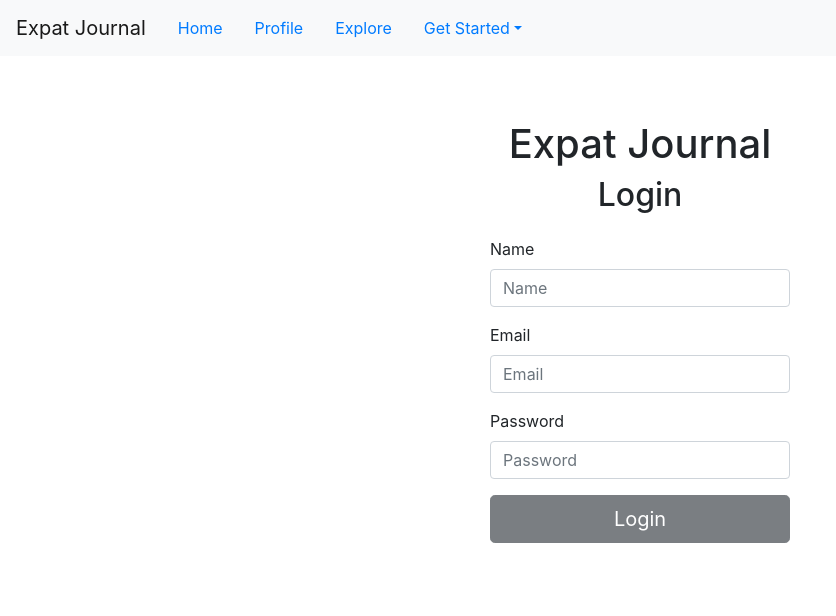
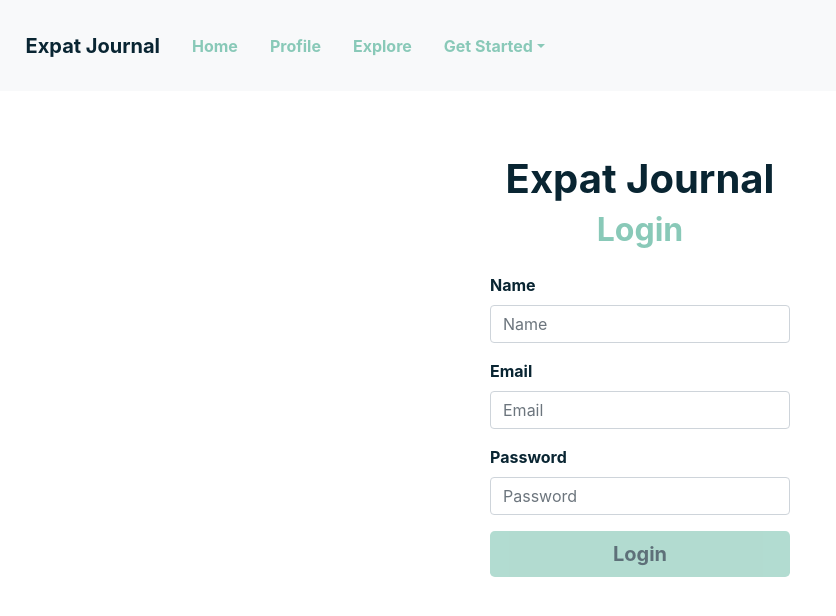
Before and after one commit to Cory-Thomas/Front-End, a React (Create React App) app in the folder my-app/: page /Login in a window 1280 px wide. Shown: the top 616 px of the page, without its empty margins (0-836 px from the left). Built offline with nearby package versions, Linux system fonts and the light colour scheme.

Commit message:
Further style the login and profile pages

```diff
--- a/my-app/public/index.html
+++ b/my-app/public/index.html
@@ -5,6 +5,7 @@
     <link rel="icon" href="%PUBLIC_URL%/favicon.ico" />
     <meta name="viewport" content="width=device-width, initial-scale=1" />
     <meta name="theme-color" content="#000000" />
+    <link href="https://fonts.googleapis.com/css2?family=Montserrat:wght@400;500&display=swap" rel="stylesheet">
     <meta
       name="description"
       content="Web site created using create-react-app"
--- a/my-app/src/App.js
+++ b/my-app/src/App.js
@@ -25,27 +25,27 @@ export default function App() {
 
   return (
     <Router>
-      <Navbar color="light" light expand="md">
-        <NavbarBrand href="/">Expat Journal</NavbarBrand>
+      <Navbar style={{padding: '2%'}} color="light" light expand="md">
+        <NavbarBrand style={{color: '#092532', fontWeight: 'bold'}} href="/">Expat Journal</NavbarBrand>
           <Nav>
-            <NavLink href='/'>Home</NavLink>
+            <NavLink style={{color: '#89c9b8', fontWeight: 'bold'}} href='/'>Home</NavLink>
           </Nav>
           <Nav>
-            <NavLink href='/Profile'>Profile</NavLink>
+            <NavLink style={{color: '#89c9b8', fontWeight: 'bold'}} href='/Profile'>Profile</NavLink>
           </Nav>
           <Nav>
-            <NavLink href='/Explore'>Explore</NavLink>
+            <NavLink style={{color: '#89c9b8', fontWeight: 'bold'}} href='/Explore'>Explore</NavLink>
           </Nav>
           <UncontrolledDropdown>
-              <DropdownToggle nav caret>
+              <DropdownToggle style={{color: '#89c9b8', fontWeight: 'bold'}} nav caret>
                 Get Started
               </DropdownToggle>
               <DropdownMenu right>
                 <DropdownItem>
-                  <NavLink href='/Signup'>Signup</NavLink>
+                  <NavLink style={{color: '#89c9b8', fontWeight: 'bold'}} href='/Signup'>Signup</NavLink>
                 </DropdownItem>
                 <DropdownItem>
-                  <NavLink href='/Login'>Login</NavLink>
+                  <NavLink style={{color: '#89c9b8', fontWeight: 'bold'}} href='/Login'>Login</NavLink>
                 </DropdownItem>
               </DropdownMenu>
             </UncontrolledDropdown>
--- a/my-app/src/Login.js
+++ b/my-app/src/Login.js
@@ -79,8 +79,8 @@ const initialFormValues = {
 
     return (
       <div className='form-header'>
-        <header><h1 className='center-text'>Expat Journal</h1></header>
-        <header><h2 className='center-text'>Login</h2></header>
+        <header><h1 className='center-text' style={{color: '#092532', fontWeight: 'bold'}}>Expat Journal</h1></header>
+        <header><h2 className='center-text' style={{color: '#89c9b8', fontWeight: 'bold'}}>Login</h2></header>
         <LoginForm
           values={formValues}
           inputChange={inputChange}
--- a/my-app/src/LoginForm.js
+++ b/my-app/src/LoginForm.js
@@ -25,7 +25,7 @@ export default function LoginForm(props) {
     <Form className='form-container' onSubmit={onSubmit}>
       <div className='form-inputs'>
         <FormGroup>
-        <Label>Name</Label>
+        <Label style={{color: '#092532', fontWeight: 'bold'}}>Name</Label>
           <Input
             value={values.name}
             onChange={onInputChange}
@@ -35,7 +35,7 @@ export default function LoginForm(props) {
           />
         </FormGroup>
         <FormGroup>
-        <Label>Email</Label>
+        <Label style={{color: '#092532', fontWeight: 'bold'}}>Email</Label>
           <Input
             value={values.email}
             onChange={onInputChange}
@@ -45,7 +45,7 @@ export default function LoginForm(props) {
           />
         </FormGroup>
         <FormGroup>
-        <Label>Password</Label>
+        <Label style={{color: '#092532', fontWeight: 'bold'}}>Password</Label>
           <Input
             value={values.password}
             onChange={onInputChange}
@@ -56,7 +56,7 @@ export default function LoginForm(props) {
         </FormGroup>
         </div>
         <div className='form-login-button'>
-            <Button className='btn-lg btn-dark btn-block' disabled={disabled}>Login</Button>
+            <Button className='btn-lg btn-dark btn-block' style={{backgroundColor: '#89c9b8', color: '#092532', fontWeight: 'bold', border: 'none'}} disabled={disabled}>Login</Button>
             <div className='errors'>
                 <div>{errors.name}</div>
                 <div>{errors.email}</div>
--- a/my-app/src/Profile.js
+++ b/my-app/src/Profile.js
@@ -67,9 +67,9 @@ export default function Profile(props) {
     return (
         <div>
             <div className='profile-header'>
-                <h1>Welcome {loggedInUser.name}</h1>
-                <div className='profile-welcome-button'><Button onClick={()=>{setLoggedInUser({})}}>Logout</Button></div>
-                <h2>Your Journal Entires</h2>
+                <h1>Welcome <span>{loggedInUser.name}</span></h1>
+                <div className='profile-welcome-button'><Button style={{backgroundColor: '#89c9b8', border: 'none'}}onClick={()=>{setLoggedInUser({})}}>Logout</Button></div>
+                <div style={{backgroundColor: '#092532', color: 'white'}}className='journal-title'><h2>Your Journal Entries</h2></div>
             </div>
             <div className='cards-container'>
                 {
@@ -80,7 +80,7 @@ export default function Profile(props) {
                         <CardBody>
                             <CardTitle><div className='card-title'>{entry.title}</div></CardTitle>
                             <CardSubtitle><div className='card-subtitle'>{entry.author} | {entry.date}</div></CardSubtitle>
-                            <Button><div className='card-button'>Edit</div></Button>
+                            <Button style={{backgroundColor: '#89c9b8', color: 'white', fontWeight: 'bold', border: 'none'}}><div className='card-button'>Edit</div></Button>
                         </CardBody>
                     </div>
                     </Card>
--- a/my-app/src/index.css
+++ b/my-app/src/index.css
@@ -1,15 +1,10 @@
 body {
   margin: 0;
-  font-family: -apple-system, BlinkMacSystemFont, 'Segoe UI', 'Roboto', 'Oxygen',
-    'Ubuntu', 'Cantarell', 'Fira Sans', 'Droid Sans', 'Helvetica Neue',
-    sans-serif;
-  -webkit-font-smoothing: antialiased;
-  -moz-osx-font-smoothing: grayscale;
+  font-family: 'Montserrat', sans-serif !;
 }
 
 code {
-  font-family: source-code-pro, Menlo, Monaco, Consolas, 'Courier New',
-    monospace;
+  font-family: 'Montserrat', sans-serif;
 }
 
 .center-text {
@@ -49,6 +44,14 @@ code {
   padding: 2%;
 }
 
+.journal-title {
+  background-color: #89c9b8;
+  margin: 1%;
+  border-radius: 15px;
+  margin: 3% 0 0 0;
+  padding: 1%;
+}
+
 .profile-welcome-button {
   margin: 0 0 0 1%;
 }
@@ -76,3 +79,7 @@ code {
   align-content: center;
   margin: 0 0 10% 0;
 }
+
+span {
+  color: #89c9b8;
+}
```
Also changed, not shown: my-app/src/App.css (deleted, +0 -38 lines).
